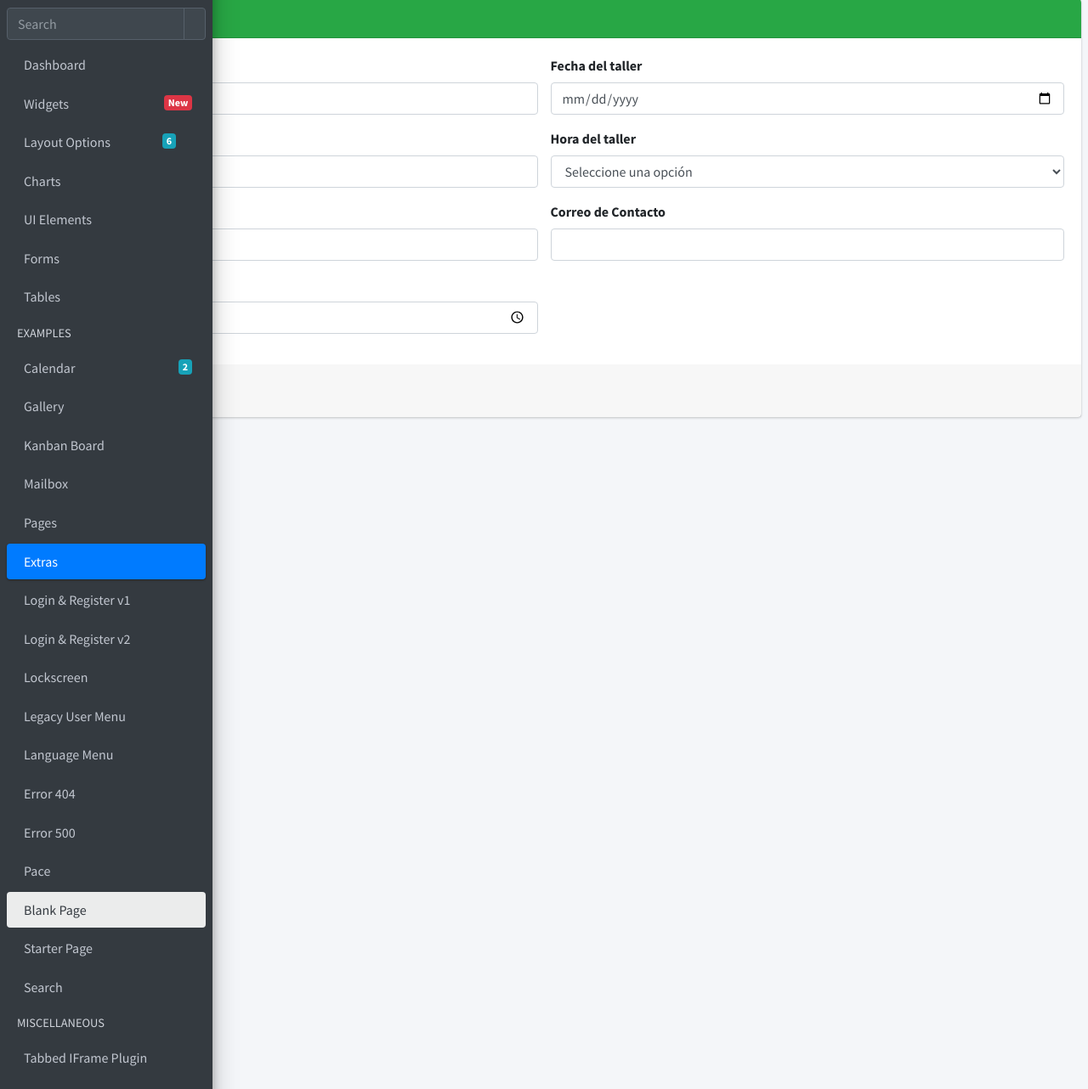
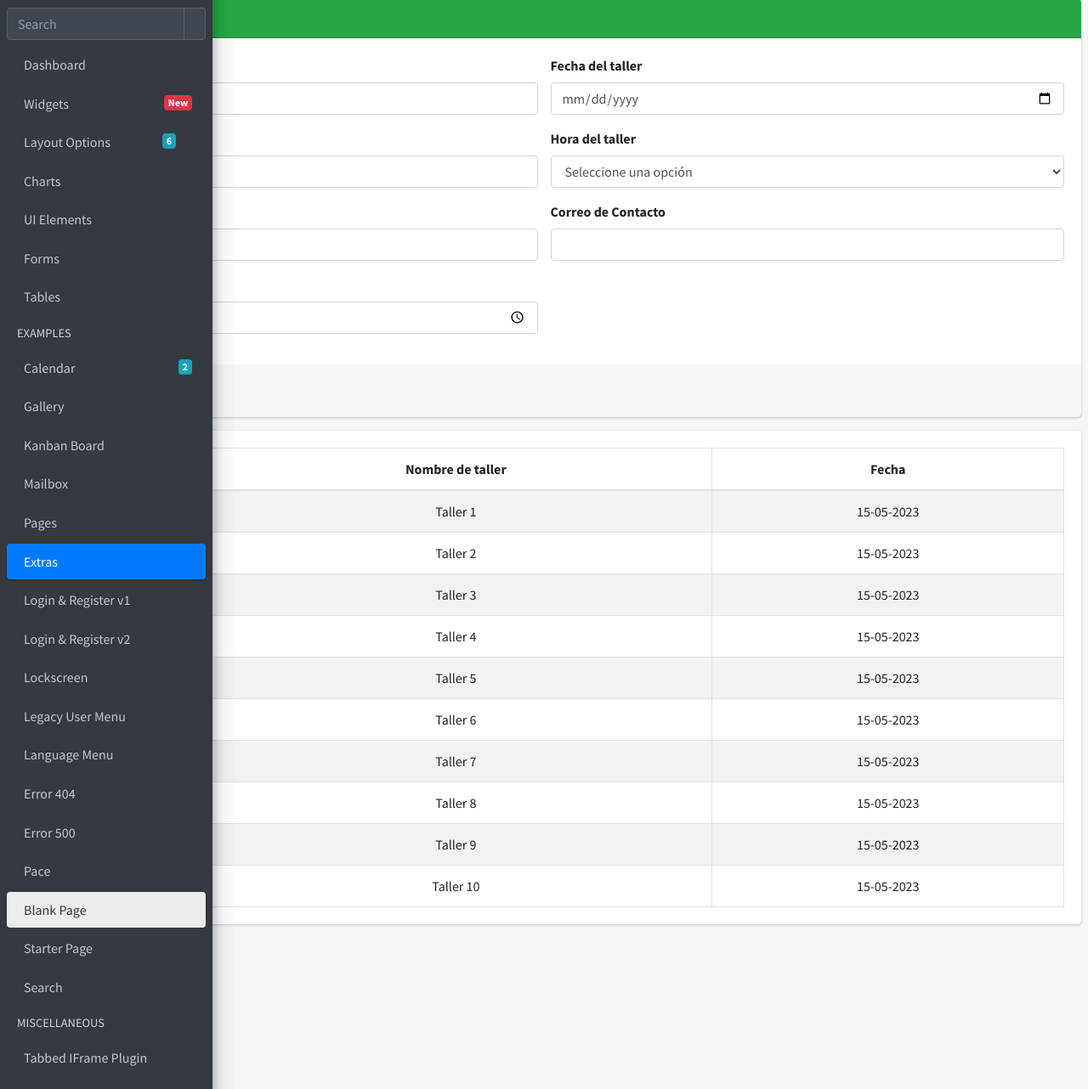
Before and after one commit to danielvazquez-utp/ejemplo_taller, a CodeIgniter app: page /taller/index.php/taller/formulario in a window 1280 px wide. Shown: the part 131-1413 px from the top of the page at 85% size. Run offline with CodeIgniter, Linux system fonts and the light colour scheme; some libraries are stand-ins or nearby versions.

Commit message:
Implementación de datatable en vista de formulario

```diff
--- a/application/controllers/Taller.php
+++ b/application/controllers/Taller.php
@@ -52,6 +52,9 @@ class Taller extends CI_Controller {
 		$this->load->view('Commons/footer_view');
 		$this->load->view('Commons/wrapper_close_view');
 		$this->load->view('Commons/javascript_view');
+
+		$this->load->view('Taller/form_datatable_view');
+
 		$this->load->view('Commons/body_close_view');
 	}
 }
--- /dev/null
+++ b/application/views/Taller/form_datatable_view.php
@@ -0,0 +1,17 @@
+<script>
+  $(function () {
+    $("#tabla").DataTable({
+      "responsive": true, "lengthChange": false, "autoWidth": false,
+      "buttons": ["copy", "csv", "excel", "pdf", "print", "colvis"]
+    }).buttons().container().appendTo('#tabla_wrapper .col-md-6:eq(0)');
+    // $('#example2').DataTable({
+    //   "paging": true,
+    //   "lengthChange": false,
+    //   "searching": false,
+    //   "ordering": true,
+    //   "info": true,
+    //   "autoWidth": false,
+    //   "responsive": true,
+    // });
+  });
+</script>
--- a/application/views/Taller/form_view.php
+++ b/application/views/Taller/form_view.php
@@ -78,6 +78,73 @@
         </div>
       </form>
 
+      <div class="card">
+        <div class="card-body">
+          <table class="table table-bordered table-hover table-striped" id="tabla">
+            <thead>
+              <tr class="text-center">
+                <th>No.</th>
+                <th>Nombre de taller</th>
+                <th>Fecha</th>
+              </tr>
+            </thead>
+            <tbody class="text-center">
+              <tr>
+                <td>1</td>
+                <td>Taller 1</td>
+                <td>15-05-2023</td>
+              </tr>
+              <tr>
+                <td>2</td>
+                <td>Taller 2</td>
+                <td>15-05-2023</td>
+              </tr>
+              <tr>
+                <td>3</td>
+                <td>Taller 3</td>
+                <td>15-05-2023</td>
+              </tr>
+              <tr>
+                <td>4</td>
+                <td>Taller 4</td>
+                <td>15-05-2023</td>
+              </tr>
+              <tr>
+                <td>5</td>
+                <td>Taller 5</td>
+                <td>15-05-2023</td>
+              </tr>
+              <tr>
+                <td>6</td>
+                <td>Taller 6</td>
+                <td>15-05-2023</td>
+              </tr>
+              <tr>
+                <td>7</td>
+                <td>Taller 7</td>
+                <td>15-05-2023</td>
+              </tr>
+              <tr>
+                <td>8</td>
+                <td>Taller 8</td>
+                <td>15-05-2023</td>
+              </tr>
+              <tr>
+                <td>9</td>
+                <td>Taller 9</td>
+                <td>15-05-2023</td>
+              </tr>
+              <tr>
+                <td>10</td>
+                <td>Taller 10</td>
+                <td>15-05-2023</td>
+              </tr>
+            </tbody>
+            <tfoot></tfoot>
+          </table>
+        </div>
+      </div>
+
     </section>
     <!-- /.content -->
   </div>
```
